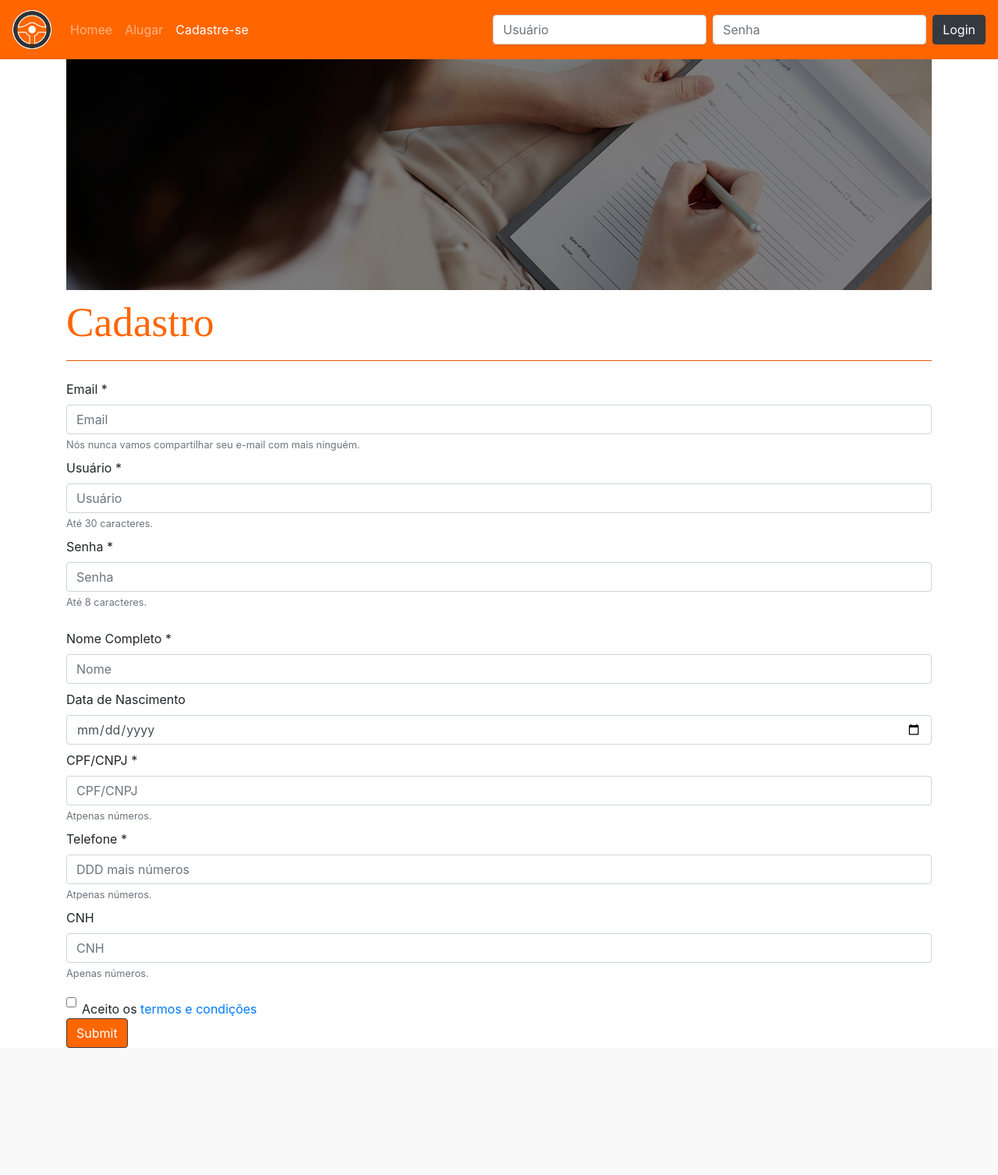
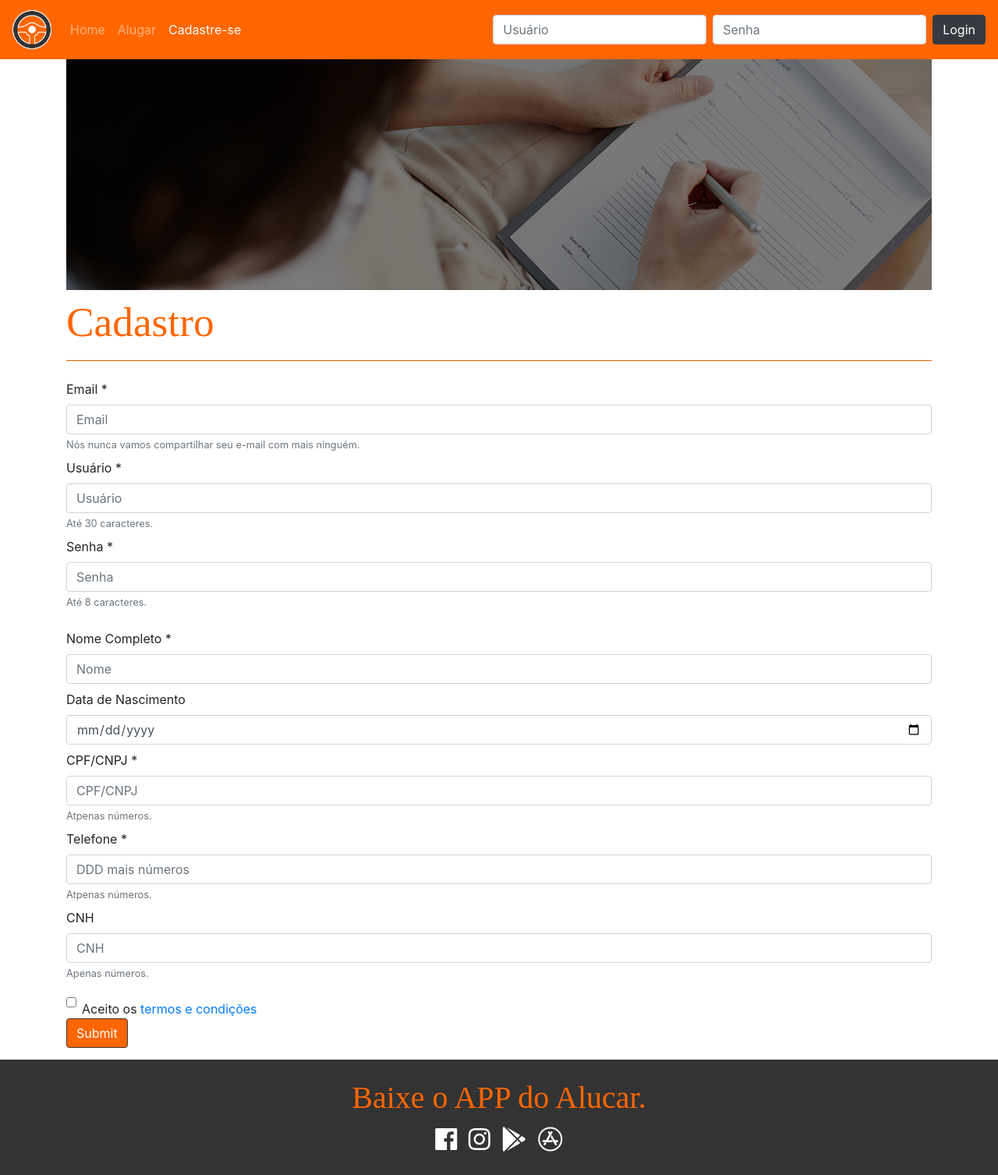
Before and after one commit to VDuard/alucar, a PHP site: page /cadastro.html in a window 1280 px wide. Shown: the whole page at 78% size. Before the commit the page ends 1344 px from the top, so only its background shows below. Run offline with PHP 8.4, Linux system fonts and the light colour scheme; some libraries are stand-ins or nearby versions.

Commit message:
cadastro 2

```diff
--- a/cadastro.html
+++ b/cadastro.html
@@ -32,7 +32,7 @@
         <div class="collapse navbar-collapse" id="navbarSupportedContent">
             <ul class="navbar-nav mr-auto">
                 <li class="nav-item">
-                    <a class="nav-link" href="index.html">Homee</a>
+                    <a class="nav-link" href="index.html">Home</a>
                 </li>
 
                 <li class="nav-item">
@@ -96,15 +96,35 @@
                 <small id="cnhHelp" class="form-text text-muted">Apenas números.</small>
             </div>
 
-            <div class="form-check">
-                <input type="checkbox" class="form-check-input" id="check1">
-                <label class="form-check-label" for="check1">Aceito os <a href="#">termos e condições</a></label>
+            <div class="from-group">
+                <div class="form-check">
+                    <input type="checkbox" class="form-check-input" id="check1">
+                    <label class="form-check-label" for="check1">Aceito os <a href="#">termos e condições</a></label>
+                 </div>
+                <button type="submit" class="btn btn-dark" style="background-color: #ff6600">Submit</button>
             </div>
-            <button type="submit" class="btn btn-dark" style="background-color: #ff6600">Submit</button>
+
         </form>
 
     </div>
     <!-- /Cadastro -->
+
+    <!-- rodapé -->
+    <section id="rodape">
+
+        <div class="container" align="center">
+            <h3>Baixe o APP do Alucar.</h3>
+
+            <a href="#"><i class="fab fa-facebook fa-2x"></i></a>
+            <a href="#"><i class="fab fa-instagram fa-2x"></i></a>
+            <a href="#"><i class="fab fa-google-play fa-2x"></i></a>
+            <a href="#"><i class="fab fa-app-store fa-2x"></i></a>
+
+
+        </div>
+
+    </section>
+    <!-- /rodapé -->
 
 
 
--- a/css/cadastro.css
+++ b/css/cadastro.css
@@ -48,3 +48,29 @@ body{
 }
 
 /* ************| corpo |************ */
+
+/* ************| rodape |************ */
+
+#rodape{
+    background-color: #333333;
+    padding: 25px;
+    margin-top: 15px;
+}
+
+#rodape h3{
+    font-family: "Bebas Neue";
+    font-size: 30pt;
+    color: #ff6600;
+}
+
+#rodape i{
+    margin: 5px;
+    color: white;
+}
+
+#rodape a :hover{
+    color: #ff6600;
+    transition: 5ms;
+}
+
+/* ************| rodape |************ */
```
